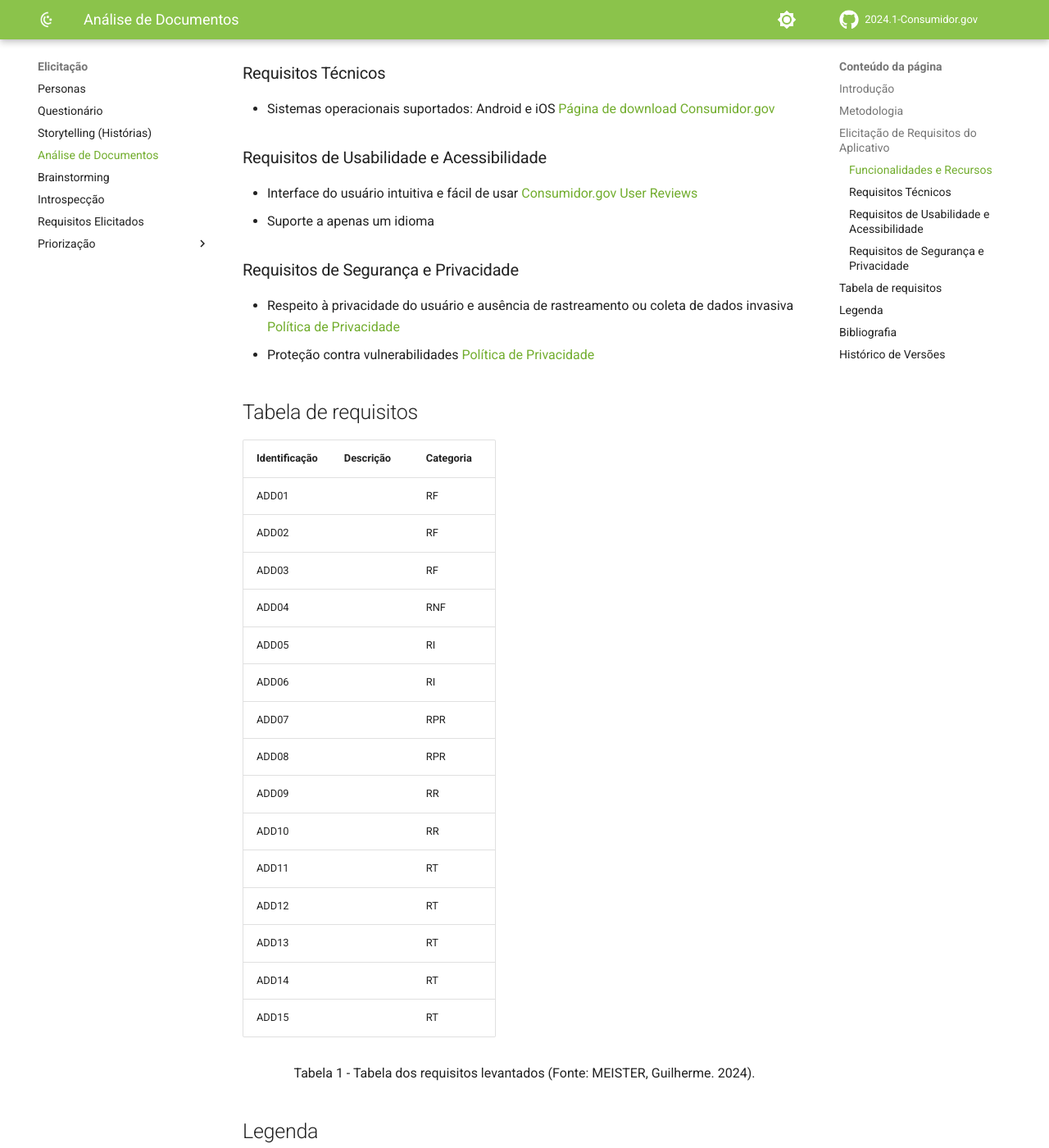
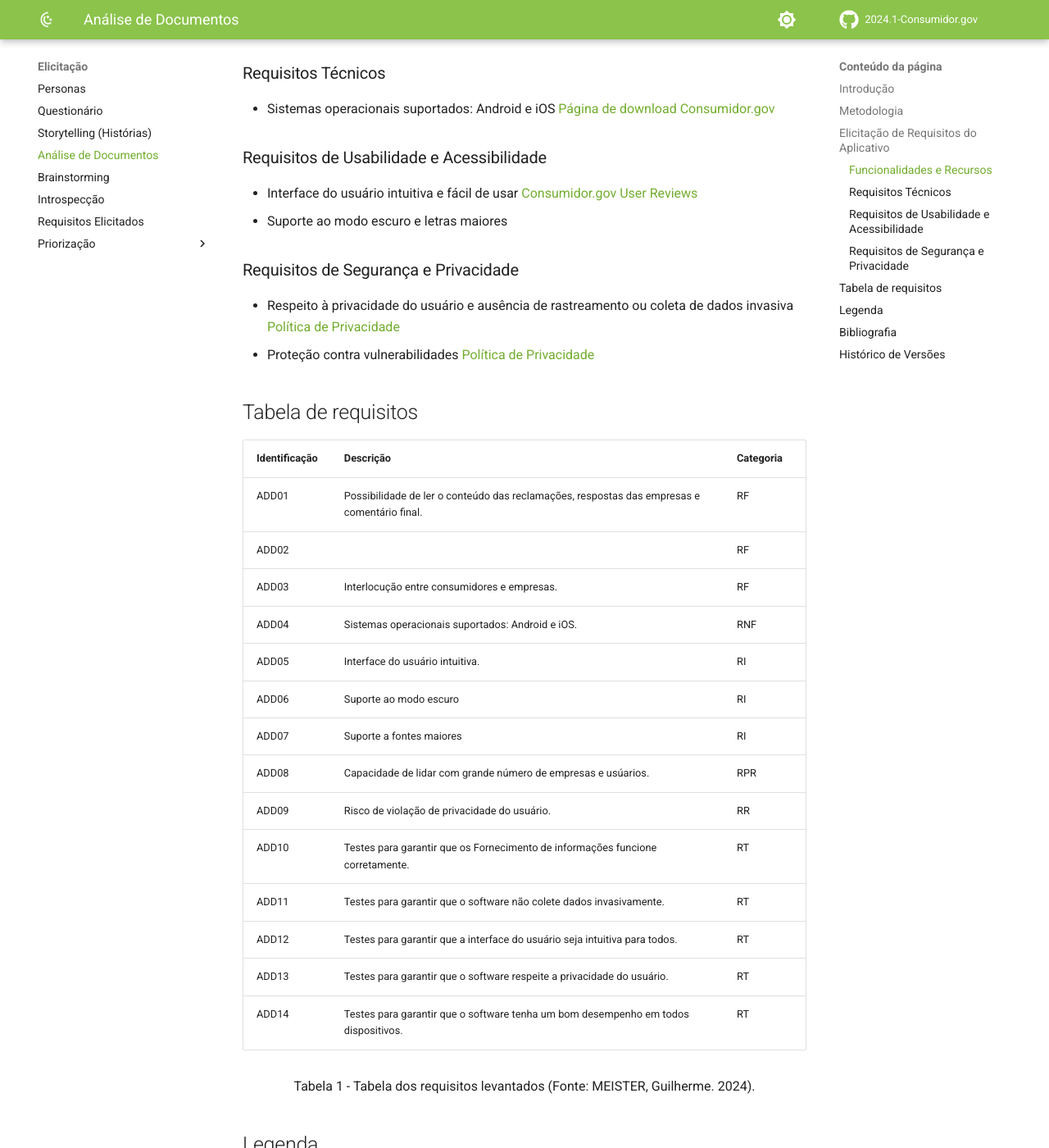
Before and after one commit to Requisitos-de-Software/2024.1-Grupo08, an MkDocs documentation site: the page built from docs/Elicitação/analiseDoc.md, in a window 1280 px wide and 1400 px high, scrolled down 932 px. Shown: the whole window at 82% size. Built offline with MkDocs 1.6.1 and Material for MkDocs 9.7.7, drawn with Linux system fonts in a browser that asks for light colours; comment, search, counter and statistics services are not loaded.

Commit message:
Update analiseDoc.md

```diff
--- a/docs/Elicitação/analiseDoc.md
+++ b/docs/Elicitação/analiseDoc.md
@@ -24,7 +24,7 @@ A técnica utilizada neste documento é a análise de documentos. Essa técnica
 ### Requisitos de Usabilidade e Acessibilidade
 
 - Interface do usuário intuitiva e fácil de usar [Consumidor.gov User Reviews](https://apps.apple.com/br/app/consumidor-gov-br/id1492523966?see-all=reviews)
-- Suporte a apenas um idioma
+- Suporte ao modo escuro e letras maiores
 
 ### Requisitos de Segurança e Privacidade
 
@@ -35,21 +35,20 @@ A técnica utilizada neste documento é a análise de documentos. Essa técnica
 
 | Identificação | Descrição | Categoria |
 | --- | --- | --- |
-| ADD01 |  | RF |
+| ADD01 | Possibilidade de ler o conteúdo das reclamações, respostas das empresas e comentário final. | RF |
 | ADD02 |  | RF |
-| ADD03 |  | RF |
-| ADD04 |  | RNF |
-| ADD05 |  | RI |
-| ADD06 |  | RI |
-| ADD07 |  | RPR |
-| ADD08 |  | RPR |
-| ADD09 |  | RR |
-| ADD10 |  | RR |
-| ADD11 |  | RT |
-| ADD12 |  | RT |
-| ADD13 |  | RT |
-| ADD14 |  | RT |
-| ADD15 |  | RT |
+| ADD03 | Interlocução entre consumidores e empresas. | RF |
+| ADD04 | Sistemas operacionais suportados: Android e iOS. | RNF |
+| ADD05 | Interface do usuário intuitiva. | RI |
+| ADD06 | Suporte ao modo escuro | RI |
+| ADD07 | Suporte a fontes maiores | RI |
+| ADD08 | Capacidade de lidar com grande número de empresas e usúarios. | RPR |
+| ADD09 | Risco de violação de privacidade do usuário. | RR |
+| ADD10 | Testes para garantir que os Fornecimento de informações funcione corretamente. | RT |
+| ADD11 | Testes para garantir que o software não colete dados invasivamente. | RT |
+| ADD12 | Testes para garantir que a interface do usuário seja intuitiva para todos. | RT |
+| ADD13 | Testes para garantir que o software respeite a privacidade do usuário. | RT |
+| ADD14 | Testes para garantir que o software tenha um bom desempenho em todos dispositivos. | RT |
 <div style="text-align: center;"><p>Tabela 1 - Tabela dos requisitos levantados (Fonte: MEISTER, Guilherme. 2024).</p></div>
 
 ## Legenda
```
